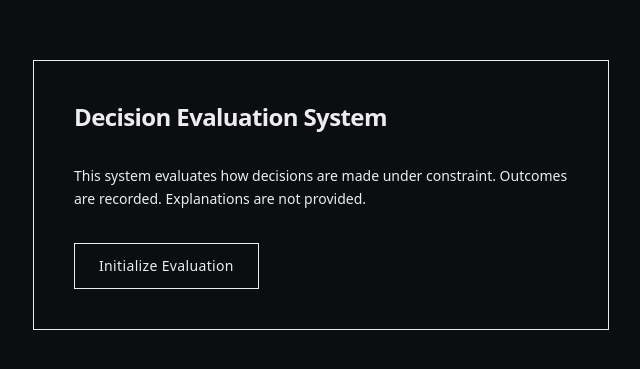
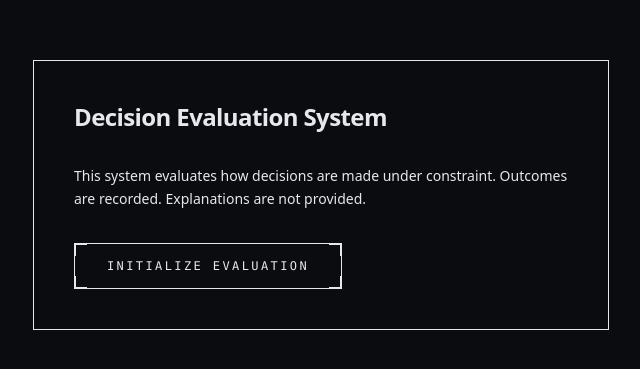
Before and after one commit to 18mukeshram/judgment-system-frontend, a React (Vite) app: page / in a window 1280 px wide. Shown: the part 205-574 px from the top of the page, without its empty margins (319-959 px from the left). Built offline with nearby package versions, Linux system fonts and the light colour scheme.

Commit message:
Enhance UI components: refactor Button, Card, Timer for improved styling, accessibility, and functionality; add variant support for Button and total prop for Timer

```diff
--- a/src/components/ui/Button.jsx
+++ b/src/components/ui/Button.jsx
@@ -1,21 +1,64 @@
-export default function Button({ label, onClick, disabled }) {
+export default function Button({
+  label,
+  onClick,
+  disabled,
+  variant = "default",
+}) {
+  const base = `
+    relative group
+    px-8 py-3.5
+    font-mono text-xs font-medium tracking-[0.2em] uppercase
+    border
+    transition-all duration-300 ease-out
+    focus-visible:outline-none
+  `;
+
+  const variants = {
+    default: `
+      bg-surface border-border text-muted
+      hover:border-signal hover:text-signal hover:shadow-glow
+      hover:bg-signal/5
+      disabled:opacity-30
+      disabled:cursor-not-allowed
+      disabled:hover:border-border
+      disabled:hover:text-muted
+      disabled:hover:shadow-none
+      disabled:hover:bg-surface
+    `,
+    primary: `
+      bg-signal/10 border-signal/50 text-signal
+      hover:border-signal hover:bg-signal/20 hover:shadow-glow-strong
+      disabled:opacity-30
+      disabled:cursor-not-allowed
+    `,
+  };
+
   return (
     <button
       onClick={onClick}
       disabled={disabled}
-      className="
-        px-6 py-3 text-sm
-        border border-border
-        bg-surface
-        text-fg
-        tracking-wide
-        hover:border-signal hover:text-signal
-        disabled:opacity-40
-        disabled:cursor-not-allowed
-        transition-colors
-      "
+      className={`${base} ${variants[variant]}`}
     >
-      {label}
+      {/* Corner Accents */}
+      <span
+        className="absolute top-0 left-0 w-3 h-3 border-l border-t border-border
+                       group-hover:border-signal/50 transition-colors duration-300"
+      />
+      <span
+        className="absolute top-0 right-0 w-3 h-3 border-r border-t border-border
+                       group-hover:border-signal/50 transition-colors duration-300"
+      />
+      <span
+        className="absolute bottom-0 left-0 w-3 h-3 border-l border-b border-border
+                       group-hover:border-signal/50 transition-colors duration-300"
+      />
+      <span
+        className="absolute bottom-0 right-0 w-3 h-3 border-r border-b border-border
+                       group-hover:border-signal/50 transition-colors duration-300"
+      />
+
+      {/* Label */}
+      <span className="relative z-10">{label}</span>
     </button>
   );
 }
--- a/src/components/ui/Card.jsx
+++ b/src/components/ui/Card.jsx
@@ -1,16 +1,54 @@
-export default function Card({ children, selected }) {
+export default function Card({ children, selected, disabled }) {
   return (
     <div
       className={`
-        p-4
+        relative
+        p-5
         bg-surfaceAlt
         border
-        ${selected ? "border-signal" : "border-border"}
-        hover:border-fg/40
-        transition-colors
+        transition-all duration-300 ease-out
+        ${
+          selected
+            ? "border-signal bg-signal/5 shadow-glow"
+            : "border-border hover:border-borderLight hover:bg-surface"
+        }
+        ${disabled ? "opacity-40 pointer-events-none" : "cursor-pointer"}
       `}
     >
-      {children}
+      {/* Corner Markers */}
+      <span
+        className={`absolute -top-px -left-px w-2.5 h-2.5 border-l border-t transition-colors duration-300
+          ${selected ? "border-signal" : "border-muted/30"}`}
+      />
+      <span
+        className={`absolute -top-px -right-px w-2.5 h-2.5 border-r border-t transition-colors duration-300
+          ${selected ? "border-signal" : "border-muted/30"}`}
+      />
+      <span
+        className={`absolute -bottom-px -left-px w-2.5 h-2.5 border-l border-b transition-colors duration-300
+          ${selected ? "border-signal" : "border-muted/30"}`}
+      />
+      <span
+        className={`absolute -bottom-px -right-px w-2.5 h-2.5 border-r border-b transition-colors duration-300
+          ${selected ? "border-signal" : "border-muted/30"}`}
+      />
+
+      {/* Lock Indicator */}
+      {selected && (
+        <span className="absolute top-3 right-3 flex items-center gap-1.5">
+          <span className="w-1.5 h-1.5 rounded-full bg-signal animate-pulse-slow" />
+          <span className="text-system text-signal">Locked</span>
+        </span>
+      )}
+
+      {/* Content */}
+      <div
+        className={`pr-16 ${
+          selected ? "text-fg" : "text-muted"
+        } transition-colors`}
+      >
+        {children}
+      </div>
     </div>
   );
 }
--- a/src/index.css
+++ b/src/index.css
@@ -1,13 +1,125 @@
 @import "tailwindcss";
+
+@import url("https://fonts.googleapis.com/css2?family=Inter:wght@400;500;600;700&family=JetBrains+Mono:wght@400;500;600&display=swap");
+
+/* ═══════════════════════════════════════════
+   BASE
+   ═══════════════════════════════════════════ */
 
 html,
 body,
 #root {
   height: 100%;
-  background-color: #0b0d10;
-  color: #ededed;
+  background-color: #0a0c10;
+  color: #e6e8eb;
+  font-family: "Inter", system-ui, sans-serif;
+  -webkit-font-smoothing: antialiased;
+  -moz-osx-font-smoothing: grayscale;
 }
 
 * {
   box-sizing: border-box;
 }
+
+::selection {
+  background: rgba(34, 211, 238, 0.2);
+  color: #22d3ee;
+}
+
+/* ═══════════════════════════════════════════
+   SCROLLBAR
+   ═══════════════════════════════════════════ */
+
+::-webkit-scrollbar {
+  width: 4px;
+}
+
+::-webkit-scrollbar-track {
+  background: #0a0c10;
+}
+
+::-webkit-scrollbar-thumb {
+  background: #242936;
+}
+
+::-webkit-scrollbar-thumb:hover {
+  background: #343b4a;
+}
+
+/* ═══════════════════════════════════════════
+   SYSTEM TYPOGRAPHY
+   ═══════════════════════════════════════════ */
+
+.text-system {
+  font-family: "JetBrains Mono", monospace;
+  font-size: 0.625rem;
+  font-weight: 500;
+  letter-spacing: 0.15em;
+  text-transform: uppercase;
+  color: #9aa3b2;
+}
+
+.text-system-label {
+  font-family: "JetBrains Mono", monospace;
+  font-size: 0.6875rem;
+  letter-spacing: 0.2em;
+  text-transform: uppercase;
+}
+
+/* ═══════════════════════════════════════════
+   DIVIDERS & MARKERS
+   ═══════════════════════════════════════════ */
+
+.divider {
+  height: 1px;
+  background: linear-gradient(
+    90deg,
+    transparent 0%,
+    #242936 20%,
+    #242936 80%,
+    transparent 100%
+  );
+}
+
+.divider-vertical {
+  width: 1px;
+  background: linear-gradient(
+    180deg,
+    transparent 0%,
+    #242936 20%,
+    #242936 80%,
+    transparent 100%
+  );
+}
+
+/* ═══════════════════════════════════════════
+   FOCUS STATES
+   ═══════════════════════════════════════════ */
+
+button:focus-visible,
+[role="button"]:focus-visible {
+  outline: 1px solid #22d3ee;
+  outline-offset: 2px;
+}
+
+/* ═══════════════════════════════════════════
+   SCANLINE EFFECT (optional overlay)
+   ═══════════════════════════════════════════ */
+
+.scanlines::after {
+  content: "";
+  position: fixed;
+  top: 0;
+  left: 0;
+  right: 0;
+  bottom: 0;
+  background: repeating-linear-gradient(
+    0deg,
+    transparent,
+    transparent 2px,
+    rgba(0, 0, 0, 0.015) 2px,
+    rgba(0, 0, 0, 0.015) 4px
+  );
+  pointer-events: none;
+  z-index: 9999;
+}
--- a/src/pages/Scenario.jsx
+++ b/src/pages/Scenario.jsx
@@ -82,7 +82,7 @@ export default function Scenario({ onComplete }) {
           <h2 className="text-lg font-semibold tracking-tight">
             {scenario.title}
           </h2>
-          <Timer value={timeLeft} />
+          <Timer value={timeLeft} total={scenario.timeLimit} />
         </div>
 
         <p className="text-sm text-muted leading-relaxed max-w-3xl">
--- a/tailwind.config.js
+++ b/tailwind.config.js
@@ -4,18 +4,46 @@ export default {
   theme: {
     extend: {
       colors: {
-        bg: "#0A0C10", // industrial black
-        surface: "#11141B", // primary panels
-        surfaceAlt: "#161A22", // secondary panels
-        border: "#242936", // cold system borders
-        fg: "#E6E8EB", // enterprise white
-        muted: "#9AA3B2", // muted telemetry text
-        signal: "#22D3EE", // restrained cyan (ONLY signal)
+        bg: "#0A0C10",
+        surface: "#11141B",
+        surfaceAlt: "#161A22",
+        border: "#242936",
+        borderLight: "#343B4A",
+        fg: "#E6E8EB",
+        muted: "#9AA3B2",
+        signal: "#22D3EE",
+        signalMuted: "rgba(34, 211, 238, 0.15)",
+        critical: "#EF4444",
+        criticalMuted: "rgba(239, 68, 68, 0.15)",
       },
       fontFamily: {
         sans: ["Inter", "system-ui", "sans-serif"],
         mono: ["JetBrains Mono", "monospace"],
       },
+      boxShadow: {
+        glow: "0 0 20px rgba(34, 211, 238, 0.15)",
+        "glow-strong": "0 0 30px rgba(34, 211, 238, 0.3)",
+        "glow-critical": "0 0 20px rgba(239, 68, 68, 0.25)",
+      },
+      animation: {
+        "pulse-slow": "pulse-slow 2s ease-in-out infinite",
+        "pulse-critical": "pulse-critical 0.8s ease-in-out infinite",
+        "border-glow": "border-glow 2s ease-in-out infinite",
+      },
+      keyframes: {
+        "pulse-slow": {
+          "0%, 100%": { opacity: "1" },
+          "50%": { opacity: "0.6" },
+        },
+        "pulse-critical": {
+          "0%, 100%": { opacity: "1", transform: "scale(1)" },
+          "50%": { opacity: "0.7", transform: "scale(0.98)" },
+        },
+        "border-glow": {
+          "0%, 100%": { borderColor: "rgba(34, 211, 238, 0.5)" },
+          "50%": { borderColor: "rgba(34, 211, 238, 1)" },
+        },
+      },
     },
   },
   plugins: [],
```
Also changed, not shown: src/components/ui/Timer.jsx (+83 -8 lines).
